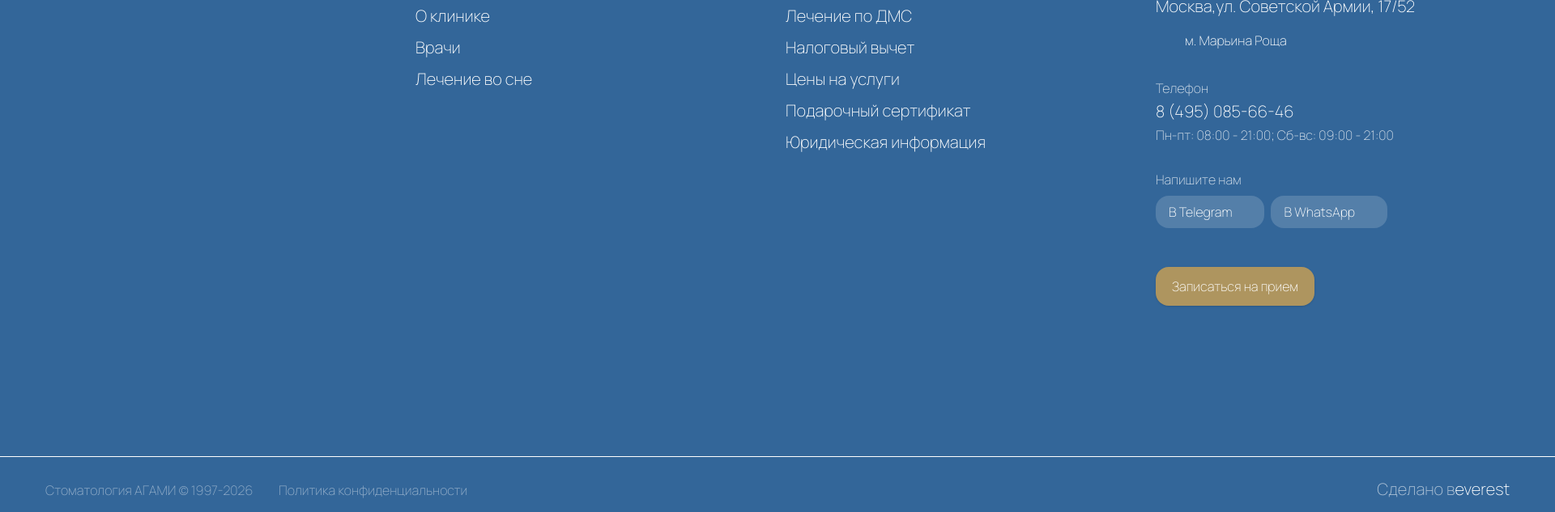
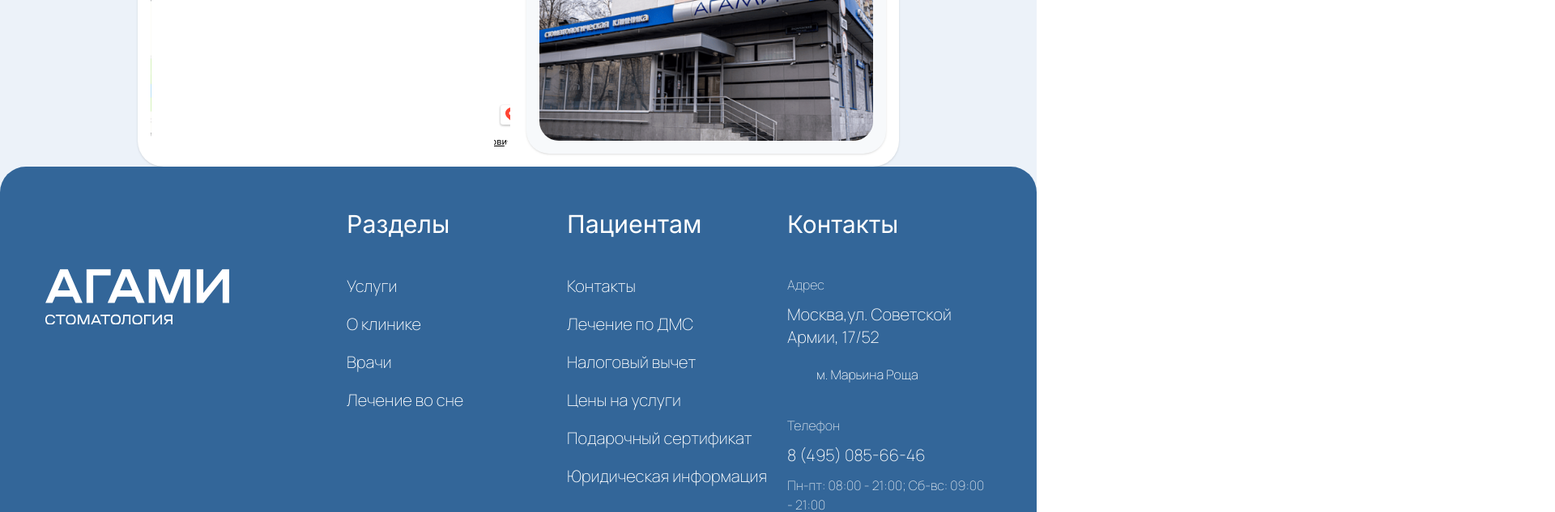
Before and after one commit to dorinpuscasu25/dental-landing-page, a React (Vite) app: page / in a window 1280 px wide. Shown: the part 6280-6913 px from the top of the page at 81% size, 1920 px wide, since content can reach past the window. Built offline with nearby package versions, Linux system fonts and the light colour scheme.

Commit message:
Updated ElementLight.tsx

```diff
--- a/src/screens/ElementLight/ElementLight.tsx
+++ b/src/screens/ElementLight/ElementLight.tsx
@@ -8,7 +8,7 @@ export const ElementLight = (): JSX.Element => {
   const [isModalOpen, setIsModalOpen] = useState(false);
 
   return (
-    <div className="bg-[linear-gradient(0deg,rgba(236,242,249,1)_0%,rgba(236,242,249,1)_100%),linear-gradient(0deg,rgba(255,255,255,1)_0%,rgba(255,255,255,1)_100%)] w-full min-w-[1920px] min-h-screen flex flex-col relative">
+    <div className="bg-[linear-gradient(0deg,rgba(236,242,249,1)_0%,rgba(236,242,249,1)_100%),linear-gradient(0deg,rgba(255,255,255,1)_0%,rgba(255,255,255,1)_100%)] w-full min-h-screen flex flex-col relative overflow-x-hidden">
       <NavigationHeaderSection onOpenModal={() => setIsModalOpen(true)} />
       <ContentMainSection onOpenModal={() => setIsModalOpen(true)} />
       <AppWrapperSection onOpenModal={() => setIsModalOpen(true)} />
--- a/src/screens/ElementLight/sections/AppWrapperSection/AppWrapperSection.tsx
+++ b/src/screens/ElementLight/sections/AppWrapperSection/AppWrapperSection.tsx
@@ -22,20 +22,20 @@ export const AppWrapperSection = ({
   onOpenModal,
 }: AppWrapperSectionProps): JSX.Element => {
   return (
-    <footer className="flex flex-col w-full items-start p-14 relative bg-[#336699] rounded-[32px]">
-      <div className="flex items-start justify-center gap-5 pt-0 pb-[60px] px-0 relative self-stretch w-full flex-[0_0_auto]">
+    <footer className="flex flex-col w-full items-start p-6 md:p-10 lg:p-14 relative bg-[#336699] rounded-2xl md:rounded-[32px]">
+      <div className="flex flex-col lg:flex-row items-start justify-center gap-8 lg:gap-5 pt-0 pb-10 md:pb-[60px] px-0 relative self-stretch w-full flex-[0_0_auto]">
         <img
-          className="relative flex-1 self-stretch grow"
+          className="hidden lg:block relative flex-1 self-stretch grow"
           alt="Container"
           src="/container.svg"
         />
 
-        <nav className="flex flex-col items-start gap-11 relative flex-1 self-stretch grow">
-          <h3 className="self-stretch mt-[-1.00px] [font-family:'Inter',Helvetica] font-normal text-white text-[30.4px] tracking-[0] leading-8">
+        <nav className="flex flex-col items-start gap-6 lg:gap-11 relative flex-1 self-stretch w-full lg:grow">
+          <h3 className="self-stretch mt-[-1.00px] [font-family:'Inter',Helvetica] font-normal text-white text-xl md:text-2xl lg:text-[30.4px] tracking-[0] leading-6 md:leading-8">
             Разделы
           </h3>
 
-          <ul className="flex flex-col items-start gap-[13px] relative self-stretch w-full flex-[0_0_auto]">
+          <ul className="flex flex-col items-start gap-3 lg:gap-[13px] relative self-stretch w-full flex-[0_0_auto]">
             {sectionsLinks.map((link, index) => (
               <li
                 key={index}
@@ -45,7 +45,7 @@ export const AppWrapperSection = ({
                   href="#"
                   className="flex items-start px-0 py-[3.5px] relative self-stretch w-full flex-[0_0_auto]"
                 >
-                  <span className="flex-1 mt-[-1.00px] [font-family:'Manrope',Helvetica] font-extralight text-white text-xl tracking-[0] leading-5">
+                  <span className="flex-1 mt-[-1.00px] [font-family:'Manrope',Helvetica] font-extralight text-white text-base md:text-lg lg:text-xl tracking-[0] leading-5">
                     {link}
                   </span>
                 </a>
@@ -54,12 +54,12 @@ export const AppWrapperSection = ({
           </ul>
         </nav>
 
-        <nav className="flex flex-col items-start gap-11 relative flex-1 self-stretch grow">
-          <h3 className="self-stretch mt-[-1.00px] [font-family:'Inter',Helvetica] font-normal text-white text-[30.5px] tracking-[0] leading-8">
+        <nav className="flex flex-col items-start gap-6 lg:gap-11 relative flex-1 self-stretch w-full lg:grow">
+          <h3 className="self-stretch mt-[-1.00px] [font-family:'Inter',Helvetica] font-normal text-white text-xl md:text-2xl lg:text-[30.5px] tracking-[0] leading-6 md:leading-8">
             Пациентам
           </h3>
 
-          <ul className="flex flex-col items-start gap-[13px] relative self-stretch w-full flex-[0_0_auto]">
+          <ul className="flex flex-col items-start gap-3 lg:gap-[13px] relative self-stretch w-full flex-[0_0_auto]">
             {patientsLinks.map((link, index) => (
               <li
                 key={index}
@@ -69,7 +69,7 @@ export const AppWrapperSection = ({
                   href="#"
                   className="flex items-start px-0 py-[3.5px] relative self-stretch w-full flex-[0_0_auto]"
                 >
-                  <span className="flex-1 mt-[-1.00px] [font-family:'Manrope',Helvetica] font-extralight text-white text-xl tracking-[0] leading-5">
+                  <span className="flex-1 mt-[-1.00px] [font-family:'Manrope',Helvetica] font-extralight text-white text-base md:text-lg lg:text-xl tracking-[0] leading-5">
                     {link}
                   </span>
                 </a>
@@ -78,31 +78,31 @@ export const AppWrapperSection = ({
           </ul>
         </nav>
 
-        <div className="flex flex-col items-start gap-12 relative flex-1 self-stretch grow">
-          <h3 className="self-stretch mt-[-1.00px] [font-family:'Inter',Helvetica] font-normal text-white text-[29.8px] tracking-[0] leading-8">
+        <div className="flex flex-col items-start gap-8 lg:gap-12 relative flex-1 self-stretch w-full lg:grow">
+          <h3 className="self-stretch mt-[-1.00px] [font-family:'Inter',Helvetica] font-normal text-white text-xl md:text-2xl lg:text-[29.8px] tracking-[0] leading-6 md:leading-8">
             Контакты
           </h3>
 
-          <div className="flex flex-col items-start gap-10 relative self-stretch w-full flex-[0_0_auto]">
+          <div className="flex flex-col items-start gap-6 lg:gap-10 relative self-stretch w-full flex-[0_0_auto]">
             <address className="flex flex-col items-start gap-3 relative self-stretch w-full flex-[0_0_auto] not-italic">
-              <span className="[font-family:'Manrope',Helvetica] font-extralight text-[#ffffffcc] text-base tracking-[0] leading-4 self-stretch mt-[-1.00px]">
+              <span className="[font-family:'Manrope',Helvetica] font-extralight text-[#ffffffcc] text-sm md:text-base tracking-[0] leading-4 self-stretch mt-[-1.00px]">
                 Адрес
               </span>
 
-              <p className="self-stretch mt-[-1.00px] [font-family:'Manrope',Helvetica] font-extralight text-white text-xl tracking-[0] leading-5">
+              <p className="self-stretch mt-[-1.00px] [font-family:'Manrope',Helvetica] font-extralight text-white text-base md:text-lg lg:text-xl tracking-[0] leading-5">
                 Москва,ул. Советской Армии, 17/52
               </p>
 
               <div className="flex items-center gap-3 pt-2 pb-0 px-0 relative self-stretch w-full flex-[0_0_auto]">
-                <div className="relative w-6 h-6" />
-                <span className="w-fit [font-family:'Manrope',Helvetica] font-extralight text-white text-base tracking-[0] leading-4 whitespace-nowrap">
+                <div className="relative w-5 h-5 md:w-6 md:h-6" />
+                <span className="w-fit [font-family:'Manrope',Helvetica] font-extralight text-white text-sm md:text-base tracking-[0] leading-4">
                   м. Марьина Роща
                 </span>
               </div>
             </address>
 
             <div className="flex flex-col items-start gap-2 relative self-stretch w-full flex-[0_0_auto]">
-              <span className="[font-family:'Manrope',Helvetica] font-extralight text-[#ffffffcc] text-base tracking-[0] leading-4 self-stretch mt-[-1.00px]">
+              <span className="[font-family:'Manrope',Helvetica] font-extralight text-[#ffffffcc] text-sm md:text-base tracking-[0] leading-4 self-stretch mt-[-1.00px]">
                 Телефон
               </span>
 
@@ -110,32 +110,32 @@ export const AppWrapperSection = ({
                 href="tel:+74950856646"
                 className="flex items-start px-0 py-[3.5px] relative self-stretch w-full flex-[0_0_auto]"
               >
-                <span className="flex-1 text-white text-xl leading-5 mt-[-1.00px] [font-family:'Manrope',Helvetica] font-extralight tracking-[0]">
+                <span className="flex-1 text-white text-base md:text-lg lg:text-xl leading-5 mt-[-1.00px] [font-family:'Manrope',Helvetica] font-extralight tracking-[0]">
                   8 (495) 085-66-46
                 </span>
               </a>
 
-              <p className="[font-family:'Manrope',Helvetica] font-extralight text-[#ffffffcc] text-base tracking-[0] leading-4 self-stretch mt-[-1.00px] pt-px">
+              <p className="[font-family:'Manrope',Helvetica] font-extralight text-[#ffffffcc] text-sm md:text-base tracking-[0] leading-4 self-stretch mt-[-1.00px] pt-px">
                 Пн-пт: 08:00 - 21:00; Сб-вс: 09:00 - 21:00
               </p>
             </div>
 
             <div className="flex flex-col items-start gap-3 relative self-stretch w-full flex-[0_0_auto]">
-              <span className="[font-family:'Manrope',Helvetica] font-extralight text-[#ffffffcc] text-base tracking-[0] leading-4 self-stretch mt-[-1.00px]">
+              <span className="[font-family:'Manrope',Helvetica] font-extralight text-[#ffffffcc] text-sm md:text-base tracking-[0] leading-4 self-stretch mt-[-1.00px]">
                 Напишите нам
               </span>
 
-              <div className="flex flex-wrap items-start gap-[0px_8px] relative self-stretch w-full flex-[0_0_auto]">
+              <div className="flex flex-wrap items-start gap-2 relative self-stretch w-full flex-[0_0_auto]">
                 {messagingButtons.map((button, index) => (
                   <Button
                     key={index}
                     variant="ghost"
-                    className="inline-flex min-h-10 items-center justify-center gap-2 px-4 py-3 bg-[#ffffff29] rounded-2xl hover:bg-[#ffffff40]"
+                    className="inline-flex min-h-9 md:min-h-10 items-center justify-center gap-2 px-3 md:px-4 py-2 md:py-3 bg-[#ffffff29] rounded-xl md:rounded-2xl hover:bg-[#ffffff40]"
                   >
-                    <span className="[font-family:'Manrope',Helvetica] font-extralight text-white text-base tracking-[0] leading-4 whitespace-nowrap">
+                    <span className="[font-family:'Manrope',Helvetica] font-extralight text-white text-sm md:text-base tracking-[0] leading-4 whitespace-nowrap">
                       {button.label}
                     </span>
-                    <div className="relative w-4 h-4" />
+                    <div className="relative w-3.5 h-3.5 md:w-4 md:h-4" />
                   </Button>
                 ))}
               </div>
@@ -144,50 +144,48 @@ export const AppWrapperSection = ({
 
           <Button
             onClick={onOpenModal}
-            className="h-12 px-5 py-0 bg-[#ae955f] hover:bg-[#9a8354] rounded-2xl"
+            className="h-10 md:h-12 px-4 md:px-5 py-0 bg-[#ae955f] hover:bg-[#9a8354] rounded-xl md:rounded-2xl w-full lg:w-auto"
           >
-            <span className="[font-family:'Manrope',Helvetica] font-extralight text-white text-base text-center tracking-[0] leading-4 whitespace-nowrap">
+            <span className="[font-family:'Manrope',Helvetica] font-extralight text-white text-sm md:text-base text-center tracking-[0] leading-4">
               Записаться на прием
             </span>
           </Button>
         </div>
       </div>
 
-      <div className="flex items-center justify-between pt-8 pb-0 px-0 relative self-stretch w-full flex-[0_0_auto]">
-        <div className="inline-flex flex-wrap items-start gap-[0px_16px] relative flex-[0_0_auto]">
-          <p className="inline-flex flex-col min-w-[272px] items-start relative self-stretch flex-[0_0_auto] opacity-60">
-            <span className="w-fit text-[#ffffffcc] text-base leading-4 whitespace-nowrap mt-[-1.00px] [font-family:'Manrope',Helvetica] font-extralight tracking-[0]">
+      <div className="flex flex-col md:flex-row items-start md:items-center justify-between gap-4 pt-6 md:pt-8 pb-0 px-0 relative self-stretch w-full flex-[0_0_auto] border-t border-white/20">
+        <div className="inline-flex flex-col md:flex-row flex-wrap items-start gap-3 md:gap-4 relative flex-[0_0_auto]">
+          <p className="inline-flex flex-col items-start relative self-stretch flex-[0_0_auto] opacity-60">
+            <span className="text-[#ffffffcc] text-xs md:text-sm lg:text-base leading-4 mt-[-1.00px] [font-family:'Manrope',Helvetica] font-extralight tracking-[0]">
               Стоматология АГАМИ © 1997-2026
             </span>
           </p>
 
           <a
             href="#"
-            className="inline-flex flex-col min-w-[250.75px] items-start relative self-stretch flex-[0_0_auto] opacity-60"
+            className="inline-flex flex-col items-start relative self-stretch flex-[0_0_auto] opacity-60"
           >
-            <span className="w-fit mt-[-1.00px] [font-family:'Manrope',Helvetica] font-extralight text-[#ffffffcc] text-base tracking-[0] leading-4 whitespace-nowrap">
+            <span className="mt-[-1.00px] [font-family:'Manrope',Helvetica] font-extralight text-[#ffffffcc] text-xs md:text-sm lg:text-base tracking-[0] leading-4">
               Политика конфиденциальности
             </span>
           </a>
         </div>
 
         <div className="inline-flex flex-col items-start relative flex-[0_0_auto]">
-          <div className="inline-flex h-5 items-center pt-0 pb-px px-0 relative">
-            <span className="w-fit mt-[-1.50px] opacity-60 [font-family:'Manrope',Helvetica] font-extralight text-white text-xl tracking-[0] leading-5 whitespace-nowrap">
+          <div className="inline-flex items-center pt-0 pb-px px-0 relative">
+            <span className="mt-[-1.50px] opacity-60 [font-family:'Manrope',Helvetica] font-extralight text-white text-sm md:text-base lg:text-xl tracking-[0] leading-5">
               Сделано в
             </span>
             <a
               href="#"
               className="inline-flex items-start px-0 py-[3.5px] relative flex-[0_0_auto] mt-[-4.00px] mb-[-4.00px]"
             >
-              <span className="mt-[-1.00px] [font-family:'Manrope',Helvetica] font-extralight text-white text-xl tracking-[0] leading-5 whitespace-nowrap">
+              <span className="mt-[-1.00px] [font-family:'Manrope',Helvetica] font-extralight text-white text-sm md:text-base lg:text-xl tracking-[0] leading-5">
                 everest
               </span>
             </a>
           </div>
         </div>
-
-        <Separator className="absolute w-[calc(100%_+_112px)] top-0 -left-14 h-px bg-white" />
       </div>
     </footer>
   );
```
